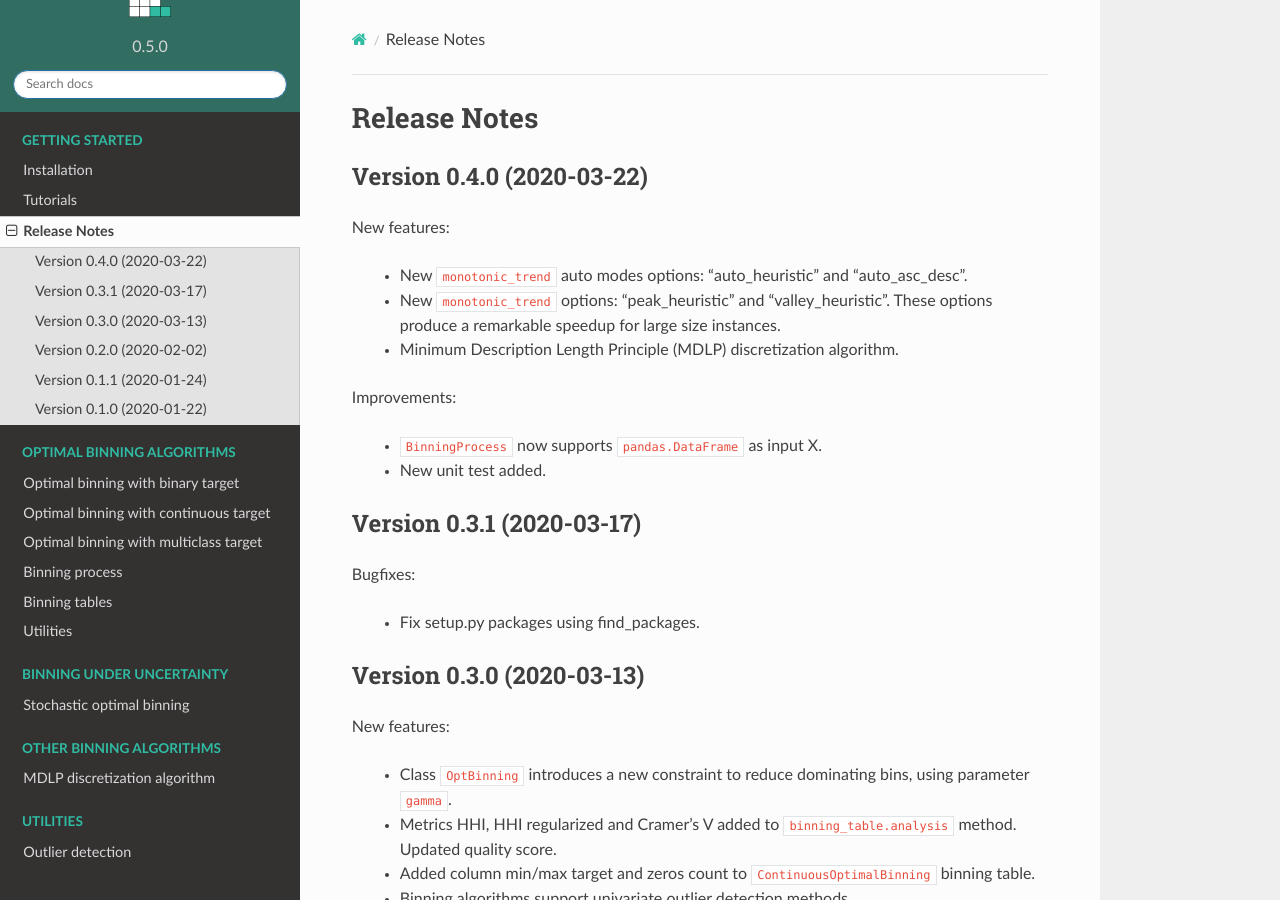
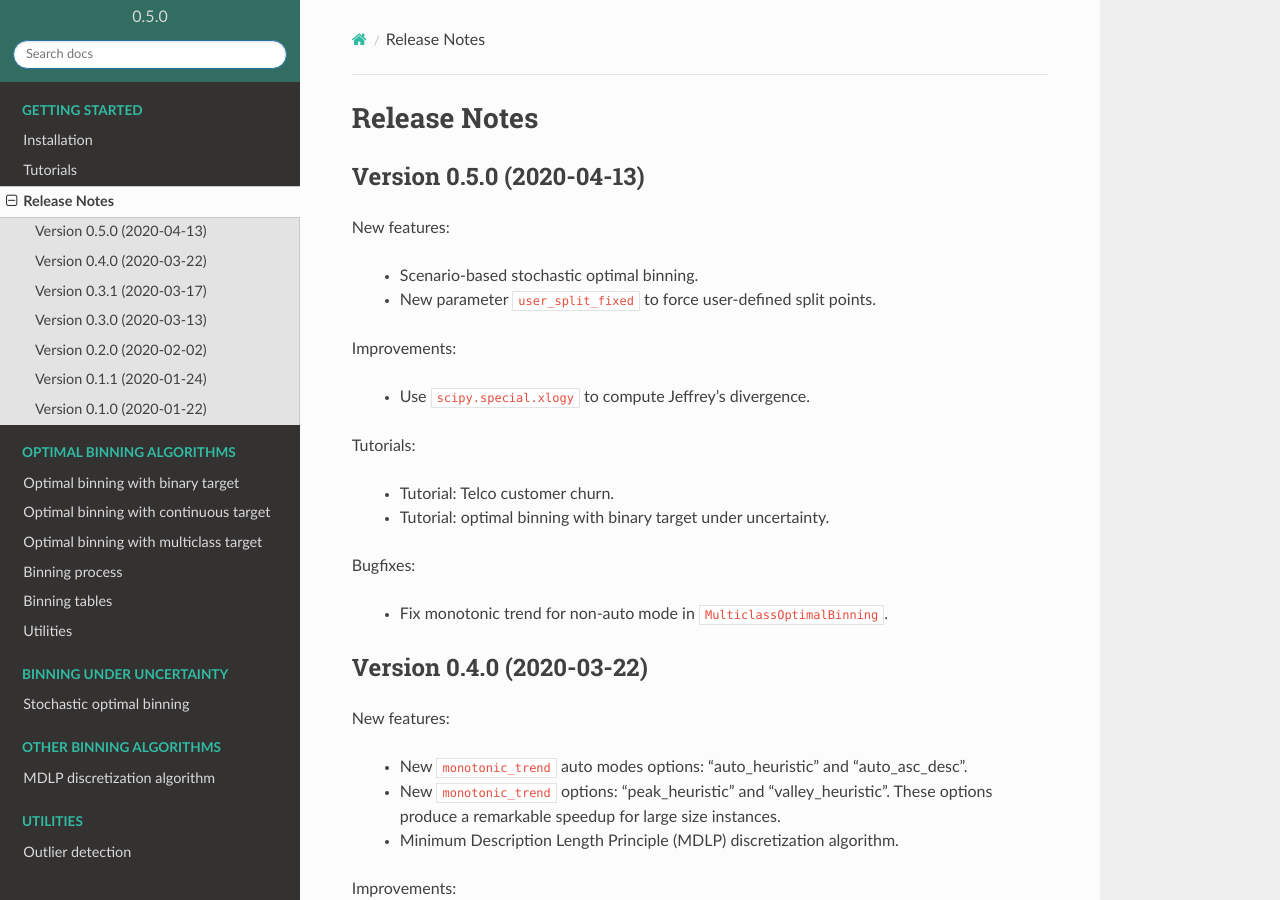
Before and after one commit to guillermo-navas-palencia/optbinning, a Sphinx documentation site: the page built from doc/source/release_notes.rst, in a window 1280 px wide and 900 px high. Built offline with Sphinx 7.4.7 and the Read the Docs theme 2.0.0, drawn with Linux system fonts in a browser that asks for light colours.

Commit message:
Update release notes version 0.5.0

```diff
--- a/doc/source/release_notes.rst
+++ b/doc/source/release_notes.rst
@@ -1,5 +1,27 @@
 Release Notes
 =============
+
+Version 0.5.0 (2020-04-13)
+--------------------------
+
+New features:
+
+   - Scenario-based stochastic optimal binning.
+   - New parameter ``user_split_fixed`` to force user-defined split points.
+
+Improvements:
+
+   - Use ``scipy.special.xlogy`` to compute Jeffrey's divergence.
+
+Tutorials:
+
+   - Tutorial: Telco customer churn.
+   - Tutorial: optimal binning with binary target under uncertainty.
+
+Bugfixes:
+
+   - Fix monotonic trend for non-auto mode in ``MulticlassOptimalBinning``.
+
 
 Version 0.4.0 (2020-03-22)
 --------------------------
@@ -9,7 +31,6 @@
    - New ``monotonic_trend`` auto modes options: "auto_heuristic" and "auto_asc_desc".
    - New ``monotonic_trend`` options: "peak_heuristic" and "valley_heuristic". These options produce a remarkable speedup for large size instances.
    - Minimum Description Length Principle (MDLP) discretization algorithm.
-
 
 Improvements:
 
```
